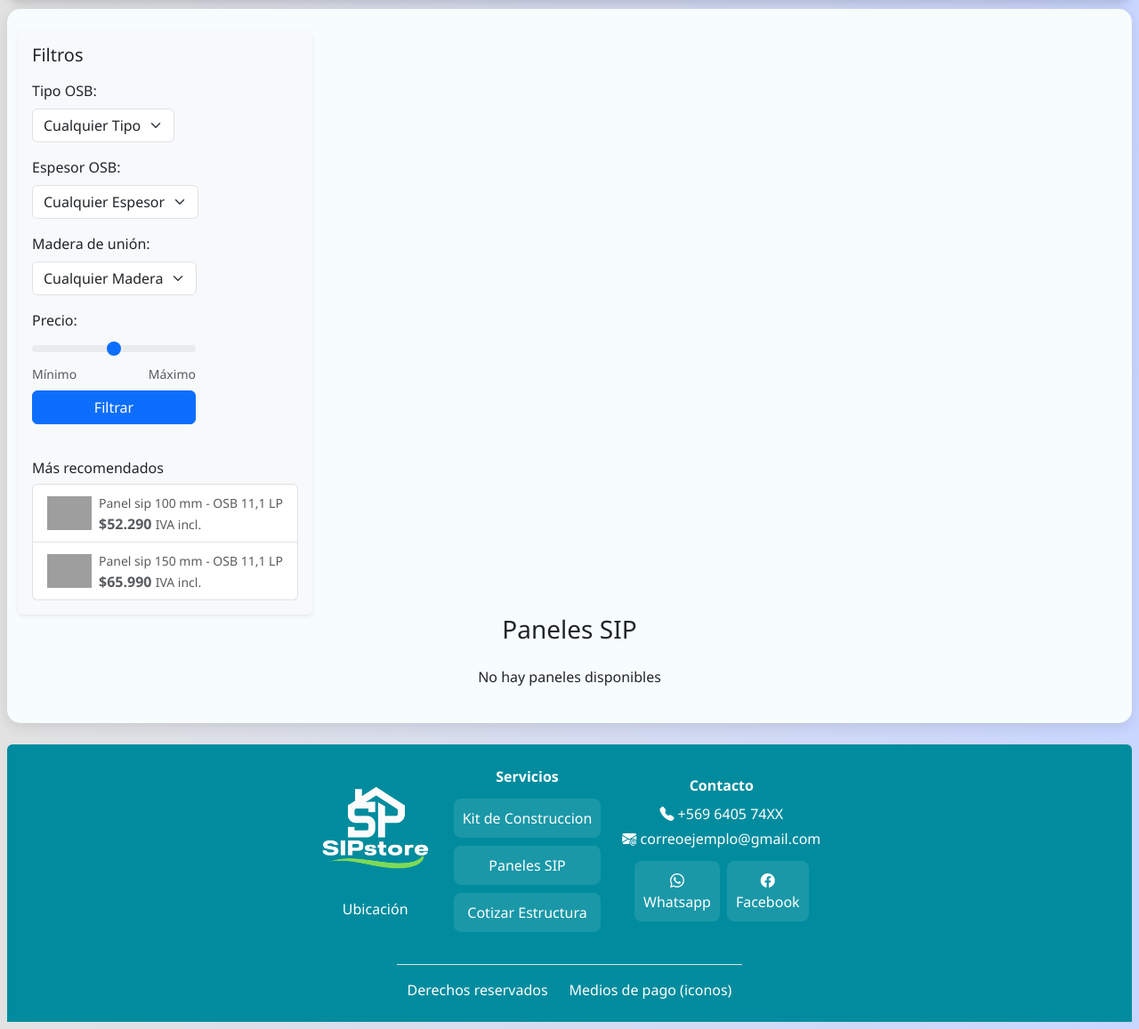
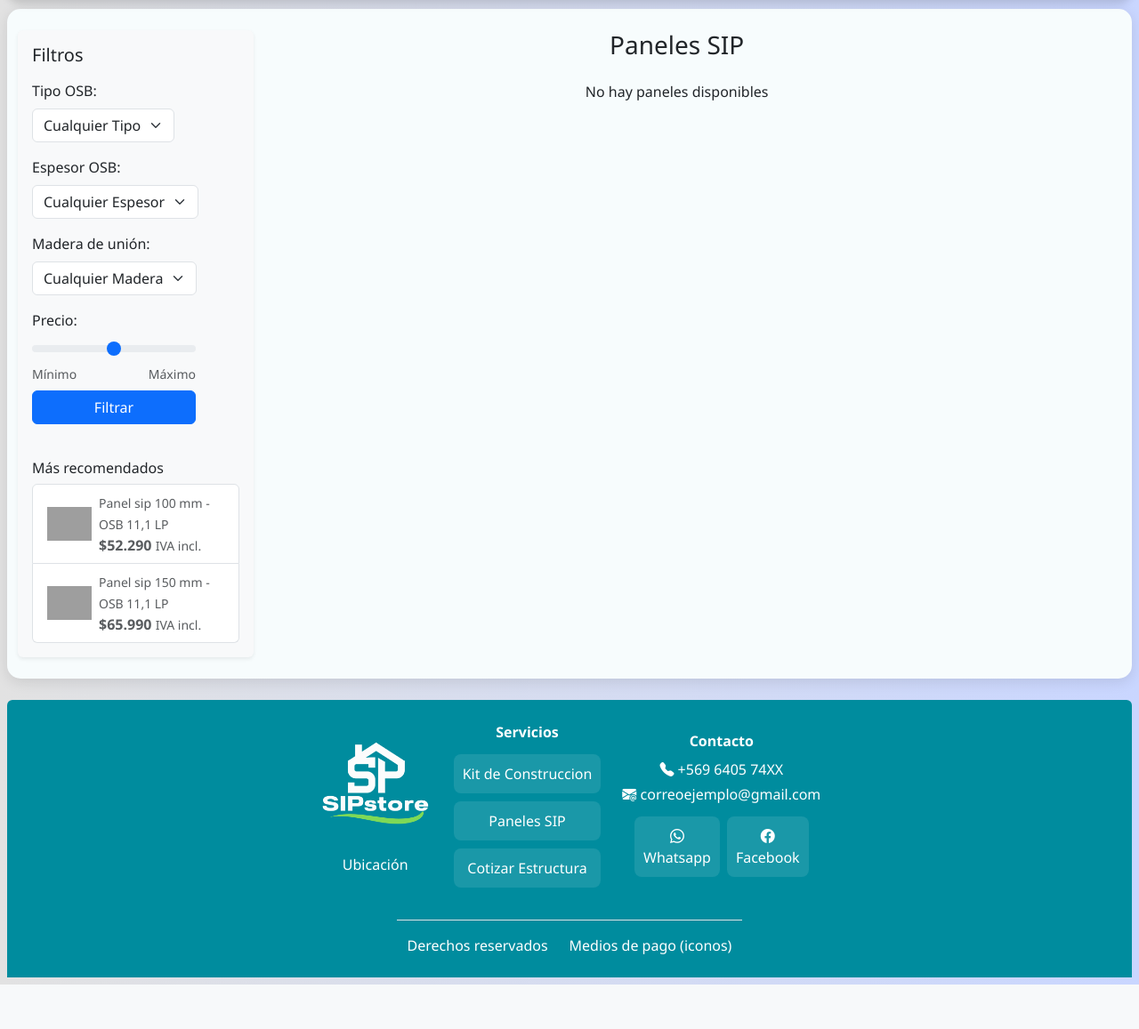
Before and after one commit to paocespedes-bit/Capstone-, a Django app: page /paneles/ in a window 1280 px wide. Shown: the part 89-1246 px from the top of the page at 89% size. After the commit the page ends 1196 px from the top, so only its background shows below. Run offline with Django 5.2, Linux system fonts and the light colour scheme; data that the repository does not hold is empty; some libraries are stand-ins or nearby versions; grey boxes are pictures that could not be loaded.

Commit message:
Actualizacion css

```diff
--- a/Fase_2/Evidencias_Proyecto/SIPstore/store/static/store/style/catalogo.css
+++ b/Fase_2/Evidencias_Proyecto/SIPstore/store/static/store/style/catalogo.css
@@ -99,6 +99,7 @@
   display: flex;
   justify-content: space-between;
   align-items: flex-start;
+  flex-direction: row;
 }
 
 .row {
--- a/Fase_2/Evidencias_Proyecto/SIPstore/store/static/store/style/paneles.css
+++ b/Fase_2/Evidencias_Proyecto/SIPstore/store/static/store/style/paneles.css
@@ -99,6 +99,7 @@
   display: flex;
   justify-content: space-between;
   align-items: flex-start;
+  flex-direction: row;
 }
 
 .row {
```
